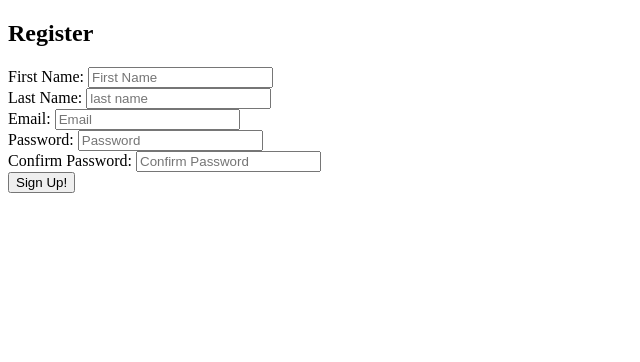
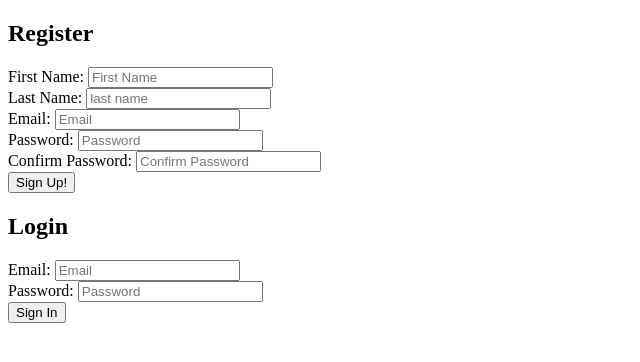
Before and after one commit to NeverGiveUp23/email_valid, a Flask app: page /registration in a window 1280 px wide. Shown: the top 362 px of the page, without its empty margins (0-640 px from the left). Run offline with Flask 2, Linux system fonts and the light colour scheme.

Commit message:
email Validation

```diff
--- a/email_app/controllers/email_controller.py
+++ b/email_app/controllers/email_controller.py
@@ -3,33 +3,74 @@ from email_app import app
 from flask import render_template, redirect, request, session
 
 from email_app.models.email_model import Email
+from flask import flash
+from flask_bcrypt import Bcrypt
+bcrypt = Bcrypt(app)
 
 # This is the main route that will redirect to the user registration
+
+
 @app.route('/')
 def index():
-  return redirect('/registration')
+    return redirect('/registration')
 
 # This route is to render the html page on the browser
+
+
 @app.route('/registration')
 def user_form():
-  return render_template('email.html')
+    return render_template('email.html')
 
 # once the user is on the brower it will show a form to fill out, You need to set the method to post along with the form and make the action in the form  equal to this app.route, than code your logic for validation.
+
+
 @app.route('/registration/new', methods=['POST'])
 def registration():
 
-  # This is bringing in the function from the Email class to validate the name, last name and requesting the form, if not it will redirect back to the registration route and will re-render the page with the error messages
-  if not Email.validate_reg(request.form):
+    # This is bringing in the function from the Email class to validate the name, last name and requesting the form, if not it will redirect back to the registration route and will re-render the page with the error messages
+    if not Email.validate_reg(request.form):
+        return redirect('/registration')
+
+    # This is bringing in the function valid_email staticmethod from the Email class to validate the email and requesting the form, if not it will redirect back to the registration route and will re-render the page with the error messages
+    if not Email.validate_reg(request.form):
+        return redirect('/registration')
+
+    # this is the final function where if all is correct as far as filling out the form, it will than save the user to the database and redirect it to the registration/login route which will re-render email.html since we want it to be on the same html and page.
+
+    pw_hash = bcrypt.generate_password_hash(request.form['password'])
+    print(pw_hash)
+    # assigning pw_hash with the bcrypt and assigning request.form with the password data into it.
+
+    # create a data
+    data = {
+        'password': pw_hash
+    }
+
+    user_id = Email.save_user(data)
+
+    Email.save_user(data)
+    session['user_id'] = user_id
     return redirect('/registration')
 
-  # This is bringing in the function valid_email staticmethod from the Email class to validate the email and requesting the form, if not it will redirect back to the registration route and will re-render the page with the error messages
-  if not Email.valid_email(request.form):
-    return redirect ('/registration')
+# the app route that will show the html page
 
-  # this is the final function where if all is correct as far as filling out the form, it will than save the user to the database and redirect it to the registration/login route which will re-render email.html since we want it to be on the same html and page.
-  Email.save_user(request.form)
-  return redirect('/registration/login')
 
-@app.route('/registration/login')
-def login():
-  return render_template('email.html')
+@app.route('/user', methods=["POST"])
+def user_page():
+    data = {
+        "email": request.form['email']
+    }
+
+    emails = Email.get_email(data)
+    if not emails:
+        flash('Invalid Login/Password', "login")
+        return redirect('/user')
+    if not bcrypt.check_password_hash(emails.password, request.form['password']):
+        flash("Invalid Password", "login")
+        return redirect('/user')
+    return redirect('/user/login')
+
+
+@app.route('/user/login')
+def user_login():
+    return render_template("user.html")
--- a/email_app/templates/email.html
+++ b/email_app/templates/email.html
@@ -10,7 +10,7 @@
   <form action="/registration/new" method="POST" class="col-6 mx-auto ">
     <h2 class="text-center">Register</h2>
 
-    {% with messages = get_flashed_messages() %}
+    {% with messages = get_flashed_messages(category_filter = ['register']) %}
     {% if messages %}
     {% for message in messages %}
     <p id="flash">{{message}}</p>
@@ -33,13 +33,38 @@
     </div>
     <div class="form-floating mb-3">
       <label for="password">Password:</label>
-      <input type="text" name="password" class="form-control" placeholder="Password">
+      <input type="password" name="password" class="form-control" placeholder="Password">
     </div>
     <div class="form-floating mb-3">
       <label for="password">Confirm Password:</label>
-      <input type="text" name="password" class="form-control" placeholder="Confirm Password">
+      <input type="password" name="password" class="form-control" placeholder="Confirm Password">
     </div>
     <input id="button" type="submit" value="Sign Up!" class=" btn btn-danger container ">
   </form>
+
+
+  <div>
+    <form action="/user" method="POST" class="col-6 mx-auto ">
+      <h2 class="text-center">Login</h2>
+
+      {% with messages = get_flashed_messages(category_filter = ['login']) %}
+      {% if messages%}
+      {% for message in messaages %}
+      <p id="flash">{{message}}</p>
+      {% endfor %}
+      {% endif %}
+      {% endwith %}
+
+      <div class="form-floating mb-3">
+        <label for="email">Email:</label>
+        <input type="text" name="email" class="form-control" placeholder="Email">
+      </div>
+      <div class="form-floating mb-3">
+        <label for="password">Password:</label>
+        <input type="password" name="password" class="form-control" placeholder="Password">
+      </div>
+      <input id="button" type="submit" value="Sign In" class=" btn btn-danger container ">
+    </form>
+  </div>
 </body>
 </html>
```
Also changed, not shown: email_app/models/email_model.py (+28 -24 lines), email_app/templates/user.html (+13 -0 lines), email_app/controllers/user_controller.py (line endings or trailing spaces), 2 other files.
